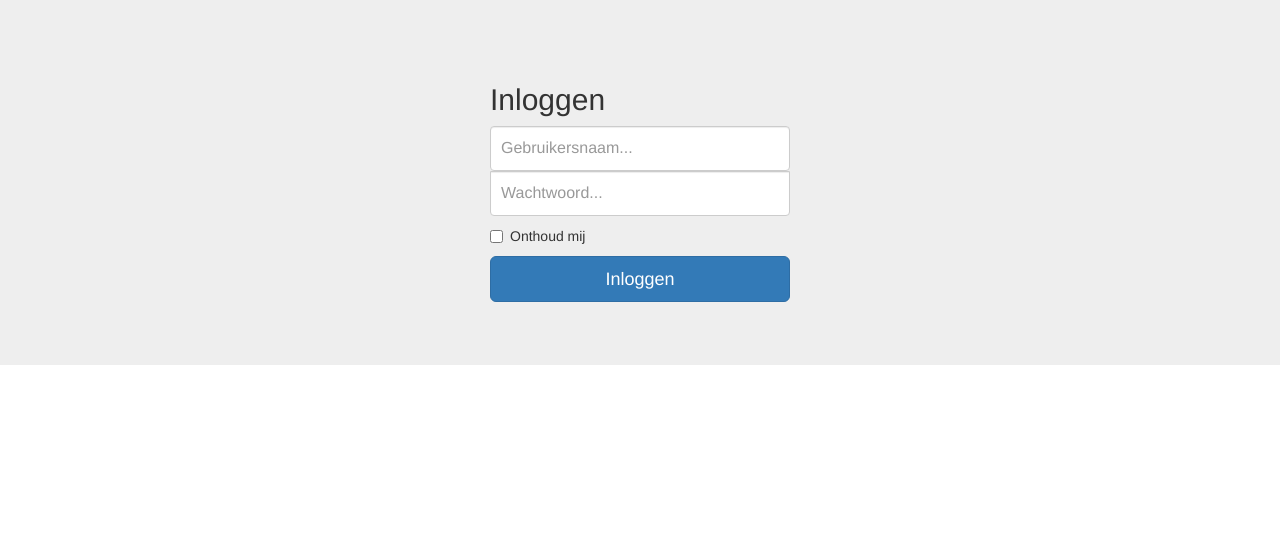
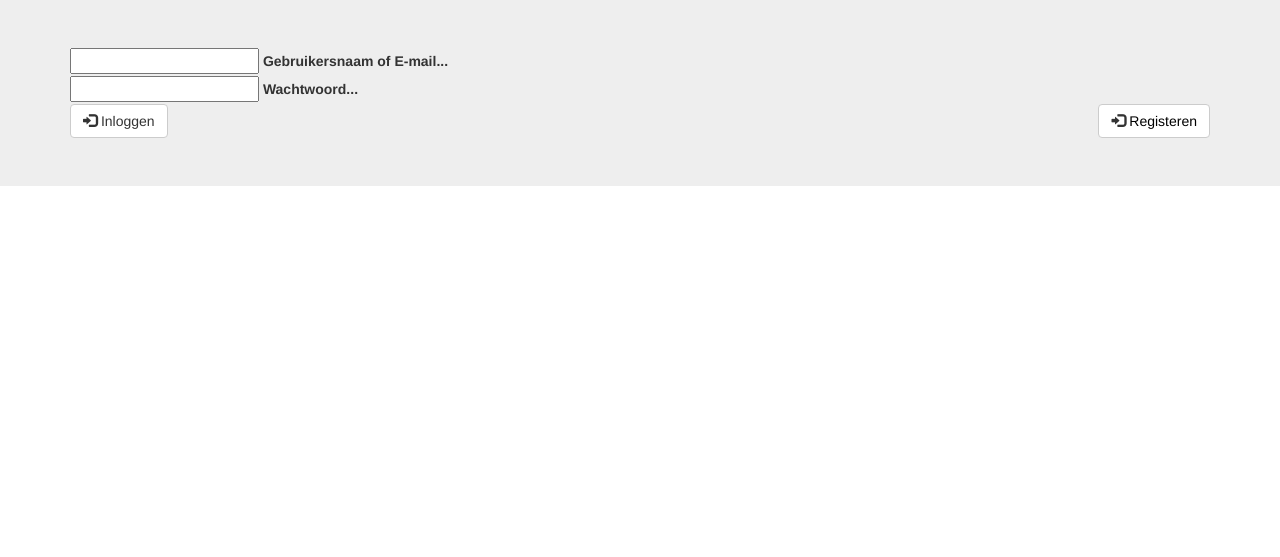
Before and after one commit to MustacheNL/BookOnShelf2.0, a PHP site: page / in a window 1280 px wide. Shown: the top 557 px of the page. Run offline with PHP 8.4, Linux system fonts and the light colour scheme.

Commit message:
Cleaned code, changed some make up shit!

```diff
--- a/class/class.session.php
+++ b/class/class.session.php
@@ -1,9 +1,7 @@
 <?php
-session_start();
-
 require_once "class.user.php";
 $session = new USER();
 if(!$session->is_loggedin()) {
-    $session->redirect('index.php');
+    $session->redirect('?page=index');
 }
 ?>
--- a/includes/index.inc.php
+++ b/includes/index.inc.php
@@ -1,3 +1,21 @@
+ <?php
+ if(isset($_POST['btn-login'])) {
+     $uname = strip_tags($_POST['txt_uname_email']);
+     $umail = strip_tags($_POST['txt_uname_email']);
+     $upass = strip_tags($_POST['txt_password']);
+
+     if($login->doLogin($uname,$umail,$upass)) {
+         $login->redirect('?page=home');
+     } elseif($uname == "") {
+         $error = "Provide a username or email!";
+     } elseif(!$uname == "" && $upass == "") {
+         $error = "Provide a password!";
+     } else {
+         $error = "Wrong credentials!";
+     }
+ }
+ ?>
+
  <head>
      <title>Index</title>
      <link href="css/bootstrap.min.css" rel="stylesheet">
@@ -6,18 +24,35 @@
 
  <body>
      <div class="container">
-         <form class="form-signin">
-             <h2 class="form-signin-heading">Inloggen</h2>
-             <label class="sr-only">Gebruikersnaam...</label>
-             <input id="inputEmail" class="form-control" placeholder="Gebruikersnaam...">
-             <label class="sr-only">Wachtwoord...</label>
-             <input type="password" id="inputPassword" class="form-control" placeholder="Wachtwoord...">
-             <div class="checkbox">
-                 <label>
-                     <input type="checkbox" value="remember-me"> Onthoud mij
-                 </label>
+         <form action="index.php" method="post">
+             <div class="mdl-textfield mdl-js-textfield mdl-textfield--floating-label">
+                 <input class="mdl-textfield__input" type="text" id="sample1" name="txt_uname_email">
+                 <label class="mdl-textfield__label" for="sample1">Gebruikersnaam of E-mail...</label>
              </div>
-             <button class="btn btn-lg btn-primary btn-block" type="submit">Inloggen</button>
+             <div class="mdl-textfield mdl-js-textfield mdl-textfield--floating-label">
+                 <input class="mdl-textfield__input" type="password" id="sample1" name="txt_password">
+                 <label class="mdl-textfield__label" for="sample1">Wachtwoord...</label>
+             </div>
+
+             <button class="mdl-button mdl-js-button mdl-button--raised mdl-button--colored, btn btn-default 2" href="register.php" name="btn-register" style="float: right;">
+                 <i class="glyphicon glyphicon-log-in"></i> <a href="register.php" style="text-decoration: none; color: black;">Registeren</a>
+             </button>
+             <button  class="mdl-button mdl-js-button mdl-button--raised mdl-button--colored, btn btn-default" type="submit" name="btn-login" style="float: left";>
+                 <i class="glyphicon glyphicon-log-in"></i> Inloggen
+             </button>
          </form>
+<!--         <form class="form-signin">-->
+<!--             <h2 class="form-signin-heading">Inloggen</h2>-->
+<!--             <label class="sr-only">Gebruikersnaam...</label>-->
+<!--             <input id="inputEmail" class="form-control" placeholder="Gebruikersnaam...">-->
+<!--             <label class="sr-only">Wachtwoord...</label>-->
+<!--             <input type="password" id="inputPassword" class="form-control" placeholder="Wachtwoord...">-->
+<!--             <div class="checkbox">-->
+<!--                 <label>-->
+<!--                     <input type="checkbox" value="remember-me"> Onthoud mij-->
+<!--                 </label>-->
+<!--             </div>-->
+<!--             <button class="btn btn-lg btn-primary btn-block" type="submit">Inloggen</button>-->
+<!--         </form>-->
      </div>
  </body>
--- a/includes/navbar.inc.php
+++ b/includes/navbar.inc.php
@@ -6,5 +6,6 @@
         <li><a href="index.php?page=contact">Contact</a></li>
         <li><a href="index.php?page=dashboard">Administratie paneel</a></li>
         <li><a href="index.php?page=addbook">Boek toevoegen</a></li>
+        <li><a href="index.php?page=logout">Uitloggen</a></li>
     </ul>
 </div>
--- a/private/connection.php
+++ b/private/connection.php
@@ -1,5 +1,5 @@
 <?php
-if(stristr($_SERVER['REQUEST_URI'], 'config.inc.php')){
+if(stristr($_SERVER['REQUEST_URI'], 'connection.php')){
     die("Wait a minute... who are you? You're not allowed to come here.");
 }
 
```
Also changed, not shown: includes/logout.inc.php (added, +11 -0 lines).
